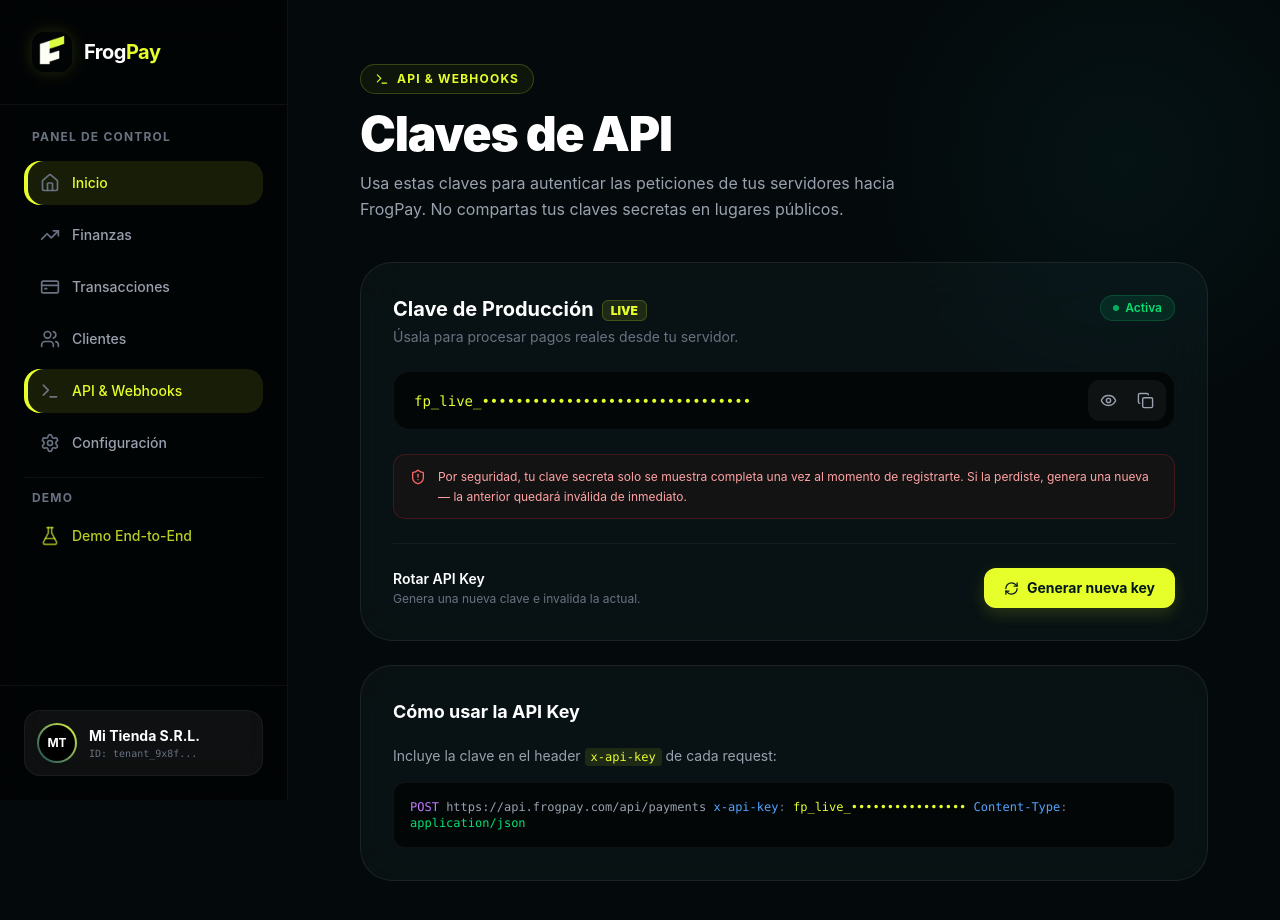
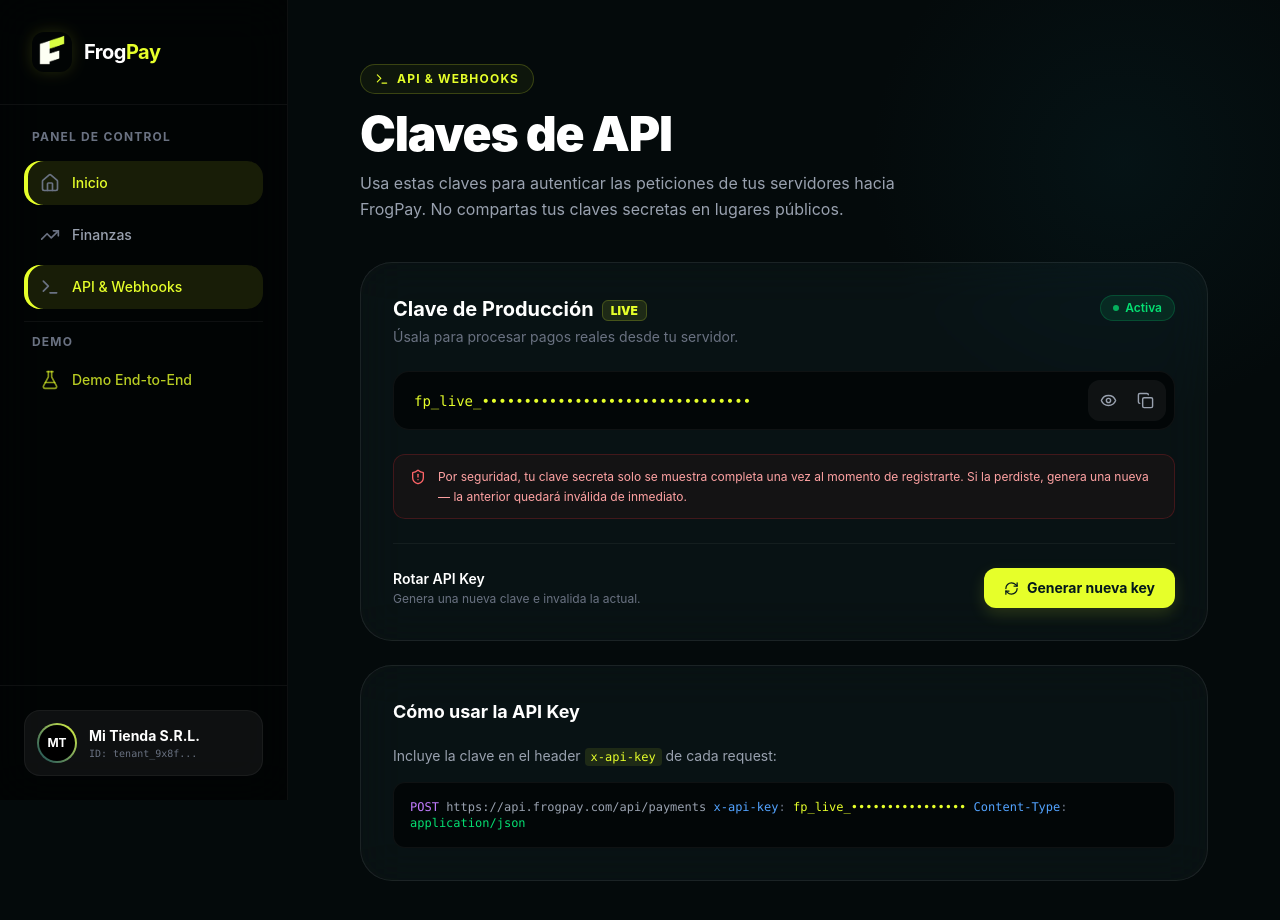
Before and after one commit to Alanffc/FrogPayFrontend, a React (Vite) app: page /dashboard/api-keys in a window 1280 px wide. Shown: the top 920 px of the page. Built offline with nearby package versions, Linux system fonts and the light colour scheme.

Commit message:
Quitar botones innecesarios

```diff
--- a/src/layout/Sidebar.jsx
+++ b/src/layout/Sidebar.jsx
@@ -1,22 +1,18 @@
-import { Home, CreditCard, Users, Terminal, Settings, X, TrendingUp ,FlaskConical} from 'lucide-react';
-import { NavLink,Link } from 'react-router-dom';
+import { Home, CreditCard, Users, Terminal, Settings, X, TrendingUp, FlaskConical } from 'lucide-react';
+import { NavLink, Link } from 'react-router-dom';
 import FrogPayIsotype from '../assets/FrogPayIsotypeV2.png';
 
 const navItems = [
   { id: 'inicio', label: 'Inicio', icon: Home, path: '/dashboard' },
   { id: 'finanzas', label: 'Finanzas', icon: TrendingUp, path: '/dashboard/finanzas' },
-  { id: 'transacciones', label: 'Transacciones', icon: CreditCard, path: '/dashboard/transacciones' },
-  { id: 'clientes', label: 'Clientes', icon: Users },
   { id: 'api', label: 'API & Webhooks', icon: Terminal, path: '/dashboard/api-keys' },
-  { id: 'configuracion', label: 'Configuración', icon: Settings },
 ];
 
 export default function Sidebar({ isOpen, onClose }) {
   return (
     <aside
-      className={`fixed left-0 top-0 z-50 flex h-screen w-72 flex-col border-r border-white/5 bg-black/60 backdrop-blur-xl transition-transform duration-300 ease-in-out ${
-        isOpen ? 'translate-x-0' : '-translate-x-full'
-      } lg:translate-x-0 lg:flex`}
+      className={`fixed left-0 top-0 z-50 flex h-screen w-72 flex-col border-r border-white/5 bg-black/60 backdrop-blur-xl transition-transform duration-300 ease-in-out ${isOpen ? 'translate-x-0' : '-translate-x-full'
+        } lg:translate-x-0 lg:flex`}
     >
       {/* Logo + Botón Cerrar (móvil) */}
       <div className="flex items-center justify-between gap-3 border-b border-white/5 px-6 py-8 lg:px-8">
@@ -58,10 +54,9 @@
                 key={item.id}
                 to={item.path}
                 className={({ isActive }) =>
-                  `group flex items-center gap-3 rounded-2xl px-4 py-3 text-sm font-medium transition-all duration-300 ${
-                    isActive
-                      ? 'bg-[#e6ff2a]/10 text-[#e6ff2a] shadow-[inset_4px_0_0_0_#e6ff2a]'
-                      : 'text-gray-400 hover:bg-white/5 hover:text-white'
+                  `group flex items-center gap-3 rounded-2xl px-4 py-3 text-sm font-medium transition-all duration-300 ${isActive
+                    ? 'bg-[#e6ff2a]/10 text-[#e6ff2a] shadow-[inset_4px_0_0_0_#e6ff2a]'
+                    : 'text-gray-400 hover:bg-white/5 hover:text-white'
                   }`
                 }
               >
```
